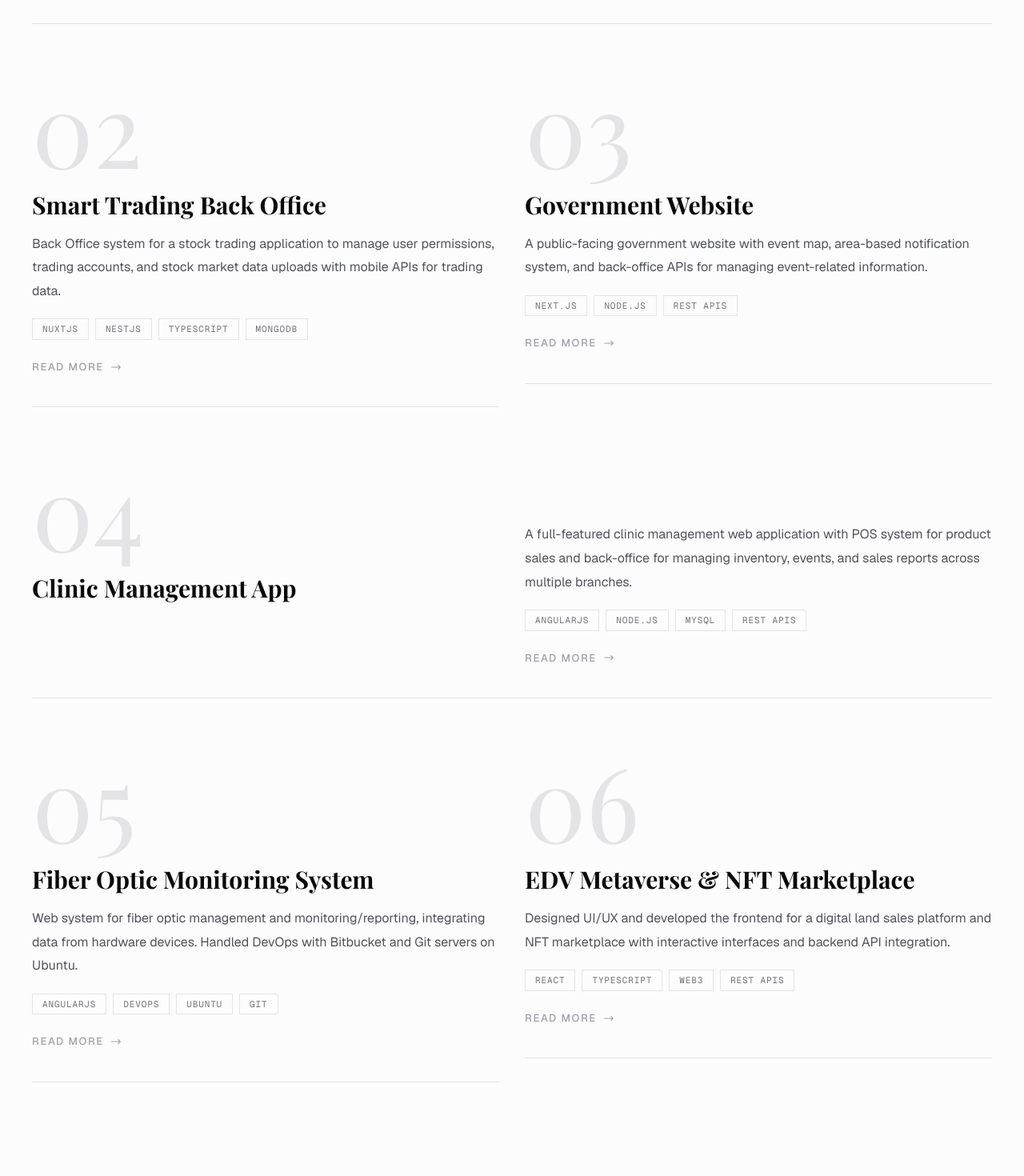
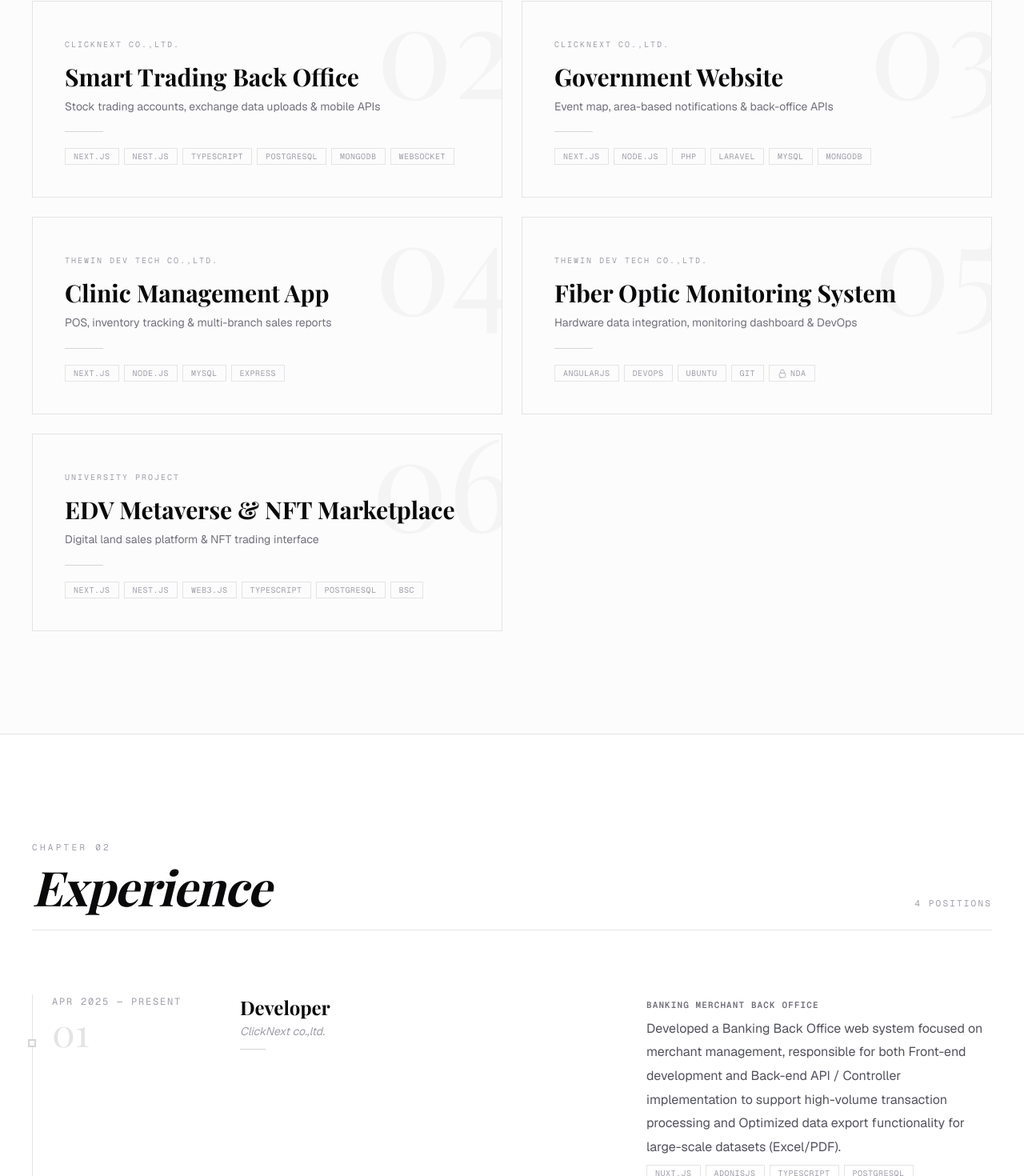
Before and after one commit to jakkapet2k/portfolio, a Next.js app: page / in a window 1280 px wide. Shown: the part 2507-3977 px from the top of the page at 80% size. Built offline with nearby package versions, Linux system fonts and the light colour scheme.

Commit message:
feat: Enhance ExperienceSection and ProjectsSection with detailed project descriptions and improved UI elements

```diff
--- a/components/portfolio/ExperienceSection.tsx
+++ b/components/portfolio/ExperienceSection.tsx
@@ -2,7 +2,7 @@
 
 import gsap from "gsap";
 import { ScrollTrigger } from "gsap/ScrollTrigger";
-import { useEffect, useRef } from "react";
+import { useEffect, useRef, useState } from "react";
 
 gsap.registerPlugin(ScrollTrigger);
 
@@ -11,29 +11,77 @@ const experiences = [
     role: "Developer",
     company: "ClickNext co.,ltd.",
     period: "Apr 2025 — Present",
-    description:
-      "Developed Banking Back Office, Stock Trading Back Office, and Government websites. Responsible for both front-end and back-end development, processing over 100,000 daily transactions, building mobile APIs, and implementing event map & notification systems.",
+    projects: [
+      {
+        name: "Banking Merchant Back Office",
+        description:
+          "Developed a Banking Back Office web system focused on merchant management, responsible for both Front-end development and Back-end API / Controller implementation to support high-volume transaction processing and Optimized data export functionality for large-scale datasets (Excel/PDF).",
+        tags: ["Nuxt.JS", "AdonisJS", "TypeScript", "PostgreSQL"],
+      },
+      {
+        name: "Smart Trading Back Office",
+        description:
+          "Developed a Back Office web system for a stock trading application to manage user permissions and trading accounts, including a system for uploading stock market data files from the stock exchange. Worked on both Front-end and Back-end development, and built Back-end APIs for the mobile application to deliver and display trading-related data.",
+        tags: ["Next.JS", "Nest.JS", "TypeScript", "PostgreSQL", "MongoDB", "WebSocket"],
+      },
+      {
+        name: "Government Website",
+        description:
+          "Developed a website for a government agency, working on both front-end and back-end. Added features such as an event map and area-based notification system for the public, and built APIs for delivering data to public-facing pages as well as back-office APIs for managing event-related information.",
+        tags: ["Next.JS", "Node.JS", "PHP", "Laravel", "MySQL", "MongoDB"],
+      },
+    ],
   },
   {
     role: "Internship Full Stack Developer",
     company: "ClickNext co.,ltd.",
     period: "Dec 2024 — Apr 2025",
-    description:
-      "Developed a Back-office system for a banking institution with both front-end and back-end development. Built data retrieval and internal management reports using AdonisJS and Nuxt.js.",
+    projects: [
+      {
+        name: "Banking Merchant Back Office",
+        description:
+          "Developed a Back-office system for a banking institution, encompassing both Front-end and Back-end development. Responsible for data retrieval and generating internal management reports. The system was built using Node.js frameworks, specifically AdonisJS for the backend and Nuxt.js for the frontend.",
+        tags: ["Nuxt.JS", "AdonisJS", "TypeScript", "PostgreSQL"],
+      },
+    ],
   },
   {
     role: "Co-founder & Developer",
     company: "Thewin dev tech co.,ltd.",
     period: "Jul 2023 — Dec 2024",
-    description:
-      "Contracted with software house companies building fiber optic monitoring systems, clinic management applications, and POS systems. Handled DevOps, full-stack development, and multi-branch reporting.",
+    projects: [
+      {
+        name: "Fiber Optic Monitoring System",
+        description:
+          "Developed a web system for fiber optic management and monitoring/reporting, integrating data from hardware devices connected to the website. Took on a DevOps role, managing Bitbucket and Git servers on Ubuntu, and developed front-end interfaces for administrators and technicians using AngularJS.",
+        tags: ["AngularJS", "DevOps", "Ubuntu", "Git"],
+      },
+      {
+        name: "Clinic Management Web Application",
+        description:
+          "Developed a Clinic Management web application and APIs, including a POS system for product sales and a back-office system for managing inventory, events, and sales reports across multiple branches.",
+        tags: ["Next.JS", "Node.JS", "MySQL", "Express"],
+      },
+    ],
   },
   {
     role: "Student Developer",
     company: "University Project",
     period: "Aug 2021 — Dec 2022",
-    description:
-      "Designed UI/UX and developed frontends for EDV Metaverse (digital land sales platform) and EDV NFT Marketplace with interactive interfaces and backend API integrations.",
+    projects: [
+      {
+        name: "EDV Metaverse",
+        description:
+          "Designed the UI/UX and developed the frontend for the EDV Metaverse digital land sales platform, creating an interactive user interface and successfully integrated backend APIs to handle complex land data and user purchase transactions seamlessly.",
+        tags: ["Next.JS", "Node.JS", "Nest.JS", "Web3.JS", "TypeScript", "PostgreSQL", "Binance Smart Chain"],
+      },
+      {
+        name: "EDV NFT Marketplace",
+        description:
+          "Developed the frontend for the EDV NFT Marketplace, focusing on a responsive and high-performance interface for digital asset trading including responsible for implementing the UI/UX design and integrating backend APIs to support asset listings and core marketplace functionalities.",
+        tags: ["Next.JS", "Node.JS", "Nest.JS", "Web3.JS", "TypeScript", "PostgreSQL", "Binance Smart Chain"],
+      },
+    ],
   },
 ];
 
@@ -88,12 +136,15 @@ const ExperienceSection = function ExperienceSection() {
           {experiences.map((exp, i) => (
             <div
               key={exp.role}
-              className="experience-item group grid gap-6 border-b border-zinc-100 py-12 first:pt-0 last:border-0 md:grid-cols-[220px_1fr_1fr] md:gap-10"
+              className="experience-item group relative grid gap-6 border-b border-zinc-100 py-12 transition-all duration-500 first:pt-0 last:border-0 hover:bg-zinc-50/60 md:grid-cols-[220px_1fr_1fr] md:gap-10"
             >
+              {/* Timeline dot */}
+              <div className="absolute -left-[5px] top-14 hidden h-2.5 w-2.5 border-2 border-zinc-300 bg-white transition-all duration-300 group-hover:scale-125 group-hover:border-zinc-950 group-hover:bg-zinc-950 md:block" />
+
               {/* Date column */}
-              <div className="flex flex-col">
-                <span className="font-mono text-[12px] uppercase tracking-[0.15em] text-zinc-400">{exp.period}</span>
-                <span className="font-editorial mt-1 text-4xl font-light text-zinc-200 md:text-5xl">
+              <div className="flex flex-col md:border-l md:border-zinc-200 md:pl-6">
+                <span className="font-mono text-[12px] uppercase tracking-[0.15em] text-zinc-400 transition-colors duration-300 group-hover:text-zinc-600">{exp.period}</span>
+                <span className="font-editorial mt-1 text-4xl font-light text-zinc-200 transition-colors duration-500 group-hover:text-zinc-950 md:text-5xl">
                   {String(i + 1).padStart(2, "0")}
                 </span>
               </div>
@@ -102,10 +153,33 @@ const ExperienceSection = function ExperienceSection() {
               <div>
                 <h3 className="font-editorial text-2xl font-bold text-zinc-950">{exp.role}</h3>
                 <p className="mt-1 text-sm italic text-zinc-400">{exp.company}</p>
+                <div className="mt-3 h-px w-8 bg-zinc-300 transition-all duration-500 group-hover:w-16 group-hover:bg-zinc-950" />
               </div>
 
               {/* Description column */}
-              <p className="text-base leading-[1.85] text-zinc-600">{exp.description}</p>
+              <div className="space-y-5">
+                {exp.projects.map((project, j) => (
+                  <div
+                    key={j}
+                    className="border-l-2 border-transparent pl-4 transition-all duration-300 hover:border-zinc-950"
+                  >
+                    <span className="font-mono text-[11px] font-semibold uppercase tracking-[0.1em] text-zinc-500">
+                      {project.name}
+                    </span>
+                    <p className="mt-1 text-base leading-[1.85] text-zinc-600">{project.description}</p>
+                    <div className="mt-2 flex flex-wrap gap-1.5">
+                      {project.tags.map((tag) => (
+                        <span
+                          key={tag}
+                          className="border border-zinc-200 px-2.5 py-0.5 font-mono text-[10px] uppercase tracking-[0.05em] text-zinc-400 transition-colors duration-300 group-hover:border-zinc-300 group-hover:text-zinc-600"
+                        >
+                          {tag}
+                        </span>
+                      ))}
+                    </div>
+                  </div>
+                ))}
+              </div>
             </div>
           ))}
         </div>
--- a/components/portfolio/ProjectsSection.tsx
+++ b/components/portfolio/ProjectsSection.tsx
@@ -9,39 +9,40 @@ gsap.registerPlugin(ScrollTrigger);
 const projects = [
   {
     title: "Banking Merchant Back Office",
-    description:
-      "A Back Office web system focused on merchant management with Front-end and Back-end API implementation, processing over 100,000 transactions daily with optimized data export for large-scale datasets.",
-    tags: ["NuxtJS", "AdonisJS", "TypeScript", "PostgreSQL"],
+    tagline: "Merchant management & high-volume transaction processing",
+    tags: ["Nuxt.JS", "AdonisJS", "TypeScript", "PostgreSQL"],
+    context: "ClickNext co.,ltd.",
   },
   {
     title: "Smart Trading Back Office",
-    description:
-      "Back Office system for a stock trading application to manage user permissions, trading accounts, and stock market data uploads with mobile APIs for trading data.",
-    tags: ["NuxtJS", "NestJS", "TypeScript", "MongoDB"],
+    tagline: "Stock trading accounts, exchange data uploads & mobile APIs",
+    tags: ["Next.JS", "Nest.JS", "TypeScript", "PostgreSQL", "MongoDB", "WebSocket"],
+    context: "ClickNext co.,ltd.",
   },
   {
     title: "Government Website",
-    description:
-      "A public-facing government website with event map, area-based notification system, and back-office APIs for managing event-related information.",
-    tags: ["Next.js", "Node.js", "REST APIs"],
+    tagline: "Event map, area-based notifications & back-office APIs",
+    tags: ["Next.JS", "Node.JS", "PHP", "Laravel", "MySQL", "MongoDB"],
+    context: "ClickNext co.,ltd.",
   },
   {
     title: "Clinic Management App",
-    description:
-      "A full-featured clinic management web application with POS system for product sales and back-office for managing inventory, events, and sales reports across multiple branches.",
-    tags: ["AngularJS", "Node.js", "MySQL", "REST APIs"],
+    tagline: "POS, inventory tracking & multi-branch sales reports",
+    tags: ["Next.JS", "Node.JS", "MySQL", "Express"],
+    context: "Thewin dev tech co.,ltd.",
   },
   {
     title: "Fiber Optic Monitoring System",
-    description:
-      "Web system for fiber optic management and monitoring/reporting, integrating data from hardware devices. Handled DevOps with Bitbucket and Git servers on Ubuntu.",
+    tagline: "Hardware data integration, monitoring dashboard & DevOps",
     tags: ["AngularJS", "DevOps", "Ubuntu", "Git"],
+    context: "Thewin dev tech co.,ltd.",
+    nda: true,
   },
   {
     title: "EDV Metaverse & NFT Marketplace",
-    description:
-      "Designed UI/UX and developed the frontend for a digital land sales platform and NFT marketplace with interactive interfaces and backend API integration.",
-    tags: ["React", "TypeScript", "Web3", "REST APIs"],
+    tagline: "Digital land sales platform & NFT trading interface",
+    tags: ["Next.JS", "Nest.JS", "Web3.JS", "TypeScript", "PostgreSQL", "BSC"],
+    context: "University Project",
   },
 ];
 
@@ -62,14 +63,14 @@ const ProjectsSection = function ProjectsSection() {
         },
       );
       gsap.fromTo(
-        ".project-card",
-        { opacity: 0, y: 60 },
+        ".project-row",
+        { opacity: 0, y: 30 },
         {
           opacity: 1,
           y: 0,
-          duration: 0.8,
-          stagger: 0.1,
-          scrollTrigger: { trigger: ".project-card", start: "top 90%" },
+          duration: 0.6,
+          stagger: 0.08,
+          scrollTrigger: { trigger: ".project-row", start: "top 90%" },
         },
       );
     }, sectionRef);
@@ -93,61 +94,57 @@ const ProjectsSection = function ProjectsSection() {
           </span>
         </div>
 
-        {/* Editorial grid — alternating large/small */}
-        <div className="grid gap-x-8 gap-y-16 md:grid-cols-2">
-          {projects.map((project, i) => {
-            const isFeature = i % 3 === 0;
-            return (
+        {/* Project list — editorial catalogue style */}
+        <div className="grid gap-6 md:grid-cols-2">
+          {projects.map((project, i) => (
             <div
               key={project.title}
-                className={`project-card group cursor-pointer ${isFeature ? "md:col-span-2" : ""}`}
+              className={`project-row group relative overflow-hidden border border-zinc-200 p-8 transition-all duration-500 hover:border-zinc-400 hover:shadow-sm sm:p-10 ${i === 0 ? "md:col-span-2" : ""}`}
             >
-                <div className={`${isFeature ? "grid gap-8 md:grid-cols-[1fr_1fr] md:items-start" : ""}`}>
-                  {/* Number + title column */}
-                  <div>
-                    {/* Large editorial number */}
-                    <span className="font-editorial block text-8xl font-light leading-none text-zinc-200 transition-colors duration-500 group-hover:text-zinc-950 sm:text-9xl">
+              {/* Background number */}
+              <span className="font-editorial pointer-events-none absolute -right-4 -top-6 text-[120px] font-light leading-none text-zinc-100 transition-colors duration-500 group-hover:text-zinc-200 sm:text-[160px]">
                 {String(i + 1).padStart(2, "0")}
               </span>
-                    <h3 className="font-editorial mt-4 text-2xl font-bold text-zinc-950 sm:text-3xl">
+
+              <div className="relative">
+                {/* Context label */}
+                <span className="font-mono text-[10px] uppercase tracking-[0.2em] text-zinc-400">
+                  {project.context}
+                </span>
+
+                {/* Title */}
+                <h3 className="font-editorial mt-3 text-2xl font-bold text-zinc-950 sm:text-3xl">
                   {project.title}
                 </h3>
-                  </div>
 
-                  {/* Description column */}
-                  <div className={`${isFeature ? "md:pt-20" : "mt-4"}`}>
-                    <p className="text-base leading-[1.85] text-zinc-600">{project.description}</p>
-                    <div className="mt-5 flex flex-wrap gap-2">
+                {/* Tagline */}
+                <p className="mt-2 max-w-lg text-sm leading-relaxed text-zinc-500">{project.tagline}</p>
+
+                {/* Divider */}
+                <div className="my-5 h-px w-12 bg-zinc-300 transition-all duration-500 group-hover:w-24 group-hover:bg-zinc-950" />
+
+                {/* Tags */}
+                <div className="flex flex-wrap items-center gap-1.5">
                   {project.tags.map((tag) => (
                     <span
                       key={tag}
-                          className="border border-zinc-200 px-3 py-1 font-mono text-[11px] uppercase tracking-[0.08em] text-zinc-500 transition-colors group-hover:border-zinc-400 group-hover:text-zinc-700"
+                      className="border border-zinc-200 px-2.5 py-0.5 font-mono text-[10px] uppercase tracking-[0.05em] text-zinc-400 transition-colors duration-300 group-hover:border-zinc-300 group-hover:text-zinc-600"
                     >
                       {tag}
                     </span>
                   ))}
-                    </div>
-                    {/* Read more arrow */}
-                    <div className="mt-6 flex items-center gap-2 text-[13px] font-medium uppercase tracking-[0.12em] text-zinc-400 transition-colors group-hover:text-zinc-950">
-                      Read More
-                      <svg
-                        className="h-3.5 w-3.5 transition-transform group-hover:translate-x-1.5"
-                        fill="none"
-                        viewBox="0 0 24 24"
-                        stroke="currentColor"
-                        strokeWidth={2}
-                      >
-                        <path strokeLinecap="round" strokeLinejoin="round" d="M17 8l4 4m0 0l-4 4m4-4H3" />
+                  {"nda" in project && project.nda && (
+                    <span className="inline-flex items-center gap-1 border border-zinc-200 px-2.5 py-0.5 font-mono text-[10px] uppercase tracking-[0.05em] text-zinc-400">
+                      <svg className="h-3 w-3" fill="none" viewBox="0 0 24 24" stroke="currentColor" strokeWidth={1.5}>
+                        <path strokeLinecap="round" strokeLinejoin="round" d="M16.5 10.5V6.75a4.5 4.5 0 1 0-9 0v3.75m-.75 11.25h10.5a2.25 2.25 0 0 0 2.25-2.25v-6.75a2.25 2.25 0 0 0-2.25-2.25H6.75a2.25 2.25 0 0 0-2.25 2.25v6.75a2.25 2.25 0 0 0 2.25 2.25Z" />
                       </svg>
+                      NDA
+                    </span>
+                  )}
                 </div>
               </div>
             </div>
-
-                {/* Thin rule */}
-                <hr className="editorial-rule mt-10" />
-              </div>
-            );
-          })}
+          ))}
         </div>
       </div>
     </section>
```
Lines whose indentation alone changed are shown as unchanged.
